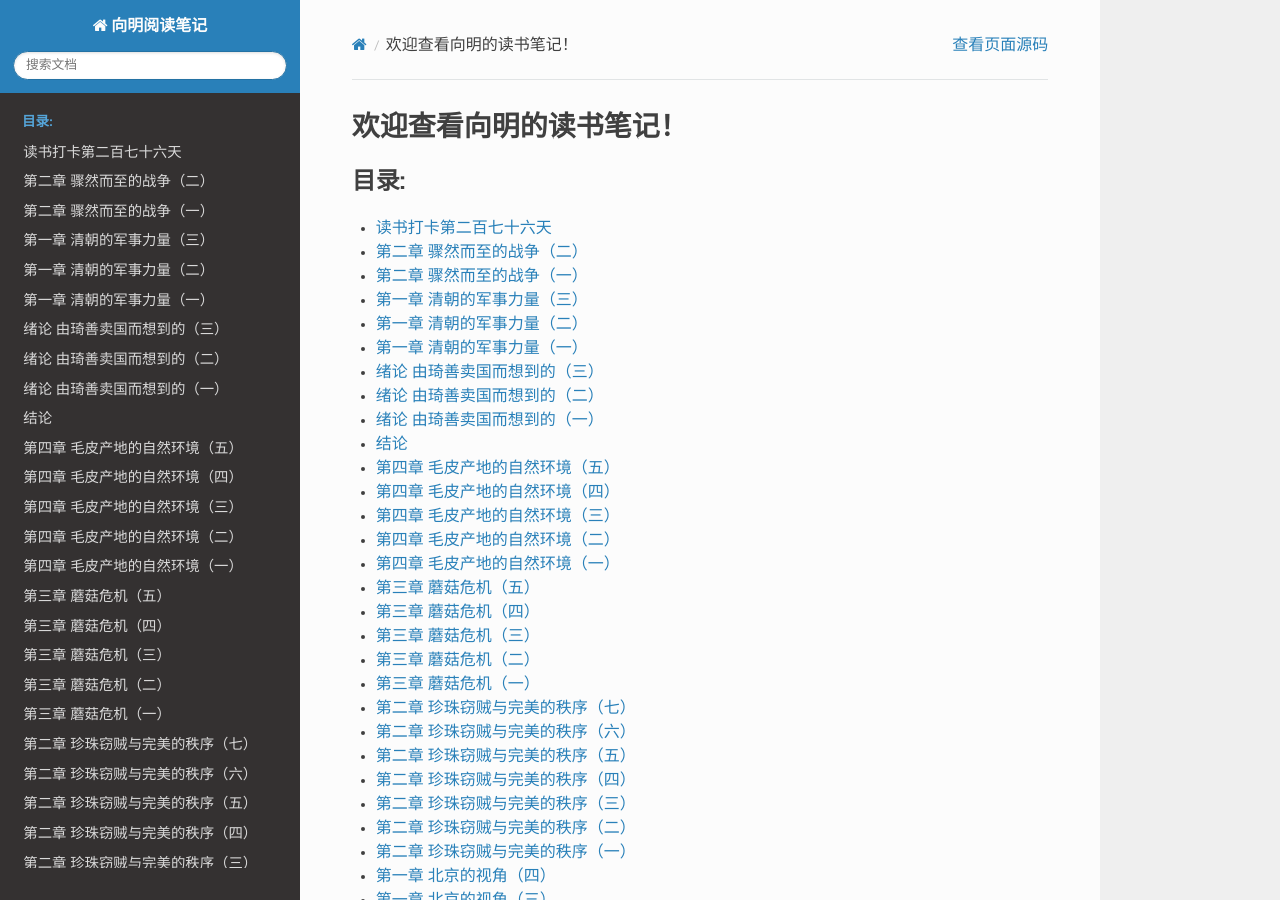
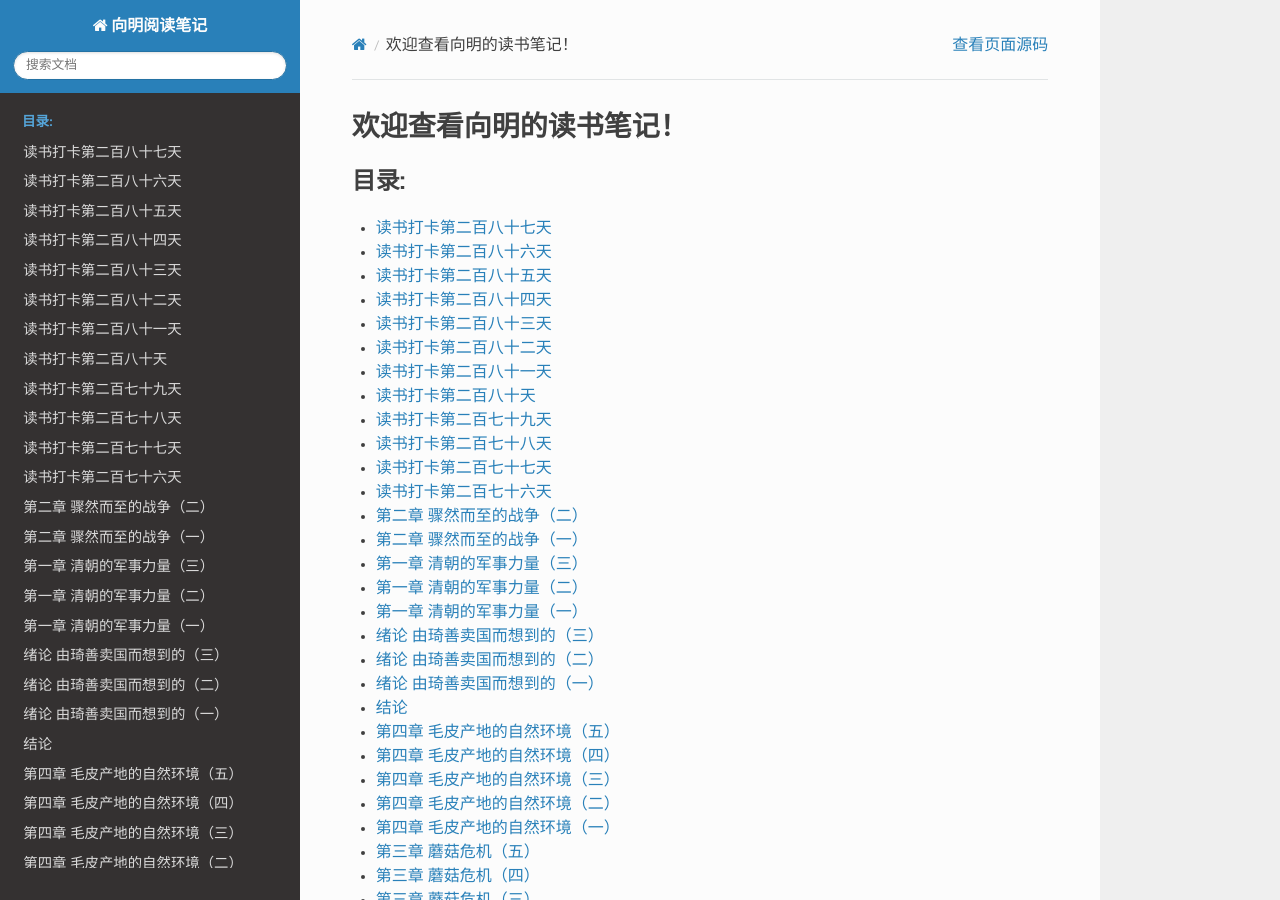
Before and after one commit to xiangming1975/reading, a Sphinx documentation site: the page built from source/index.rst, in a window 1280 px wide and 900 px high. Built offline with Sphinx 7.4.7 and the Read the Docs theme 2.0.0, drawn with Linux system fonts in a browser that asks for light colours; some of the changed lines change nothing that is shown.

Commit message:
继续读《天朝的崩溃》

```diff
--- a/source/2021-04-27.md
+++ b/source/2021-04-27.md
@@ -19,3 +19,27 @@
 陷阱！妥妥的陷阱！利用对手的无知设立的一个陷阱！骑士风度呢？绅士做派呢？
 
 > 义律……将鸦片商人的货物变为英国政府的财产，图谋以此为由向中国发动战争。
+
+> 1839年5月1日，当林则徐正在虎门收缴鸦片时，对形势的发展曾做出一个判断，……不必担心边衅。
+
+> 9月5日，林则徐……对义律此时表现出来的强硬态度大惑不解。
+
+> 他虽不时地报告英方行动的传闻，但总是认定为恫喝，……。1840年6月中旬，英军抵达广东沿海的战舰已达4艘，而林则徐竟将一次即将到来的战争，判断为一次大规模的鸦片武装走私。
+
+> 既然林则徐已经占有那么多的英方情报，成为清王朝中最了解英国的官员，那么，为什么他仍没有看出战争不可避免这一令人感到极为简单的趋向呢？
+
+> 这与林则徐分析情报时使用的思维方法与价值观念有关。
+
+> 他对英国人士反对鸦片贸易的言论格外倾心，对英国国王要求商人尊重中国法律的规定特别看重，……他认为，鸦片走私贸易是远离本土的英国商人，违反国令而进行的罪恶勾当，……他们的行动一定得不到英国国王的支持。
+
+> 林则徐认为，相对较弱的英国若派军远征，势必有路途遥远、补给困难诸后虞，因而不会出此下策。
+
+> 林则徐已经得知英国以贸易为立国之本，……林则徐认为，即便鸦片走私之利断绝，英国为茶叶等项利益，也绝不致于与中国决裂。
+
+> 认为这些毫无官方背景的散商绝无左右政府之能量。
+
+> 林则徐得出一个推论，义律与英属印度官员互相勾结，私下出动军舰前来实行恫喝，并非奉到英国国王的命令。
+
+> 他又得出一个推论，义律与印度英人不甘心鸦片利益的损失，准备向中国进行鸦片武装走私。
+
+在拥有足够信息的情况下，每一步都做出错误的推论，因为他每一步都是由己推人！
--- /dev/null
+++ b/source/2021-04-28.md
@@ -0,0 +1,39 @@
+读书打卡第二百七十七天
+===
+
+《天朝的崩溃（修订版）》（第十天）
+---
+
+### 第二章 骤然而至的战争（四）
+
+#### 四、林则徐的制敌方略（一）
+
+> 1839年9月4日，……要求中国官员供应食物，未达到目的后，士密下令开炮。中英之间的对抗，开始诉诸武力。
+
+> 由此至1840年6月下旬英国远征军开到，在9个多月的时间内，广东沿海共发生战事9起。
+
+> 至1840年6月下旬之前，中英双方运用国家武力进行的战事，仅为两起。
+
+> 九龙之战双方的报告大体吻合，……穿鼻之战，则是各执一词，大不相同。……双方各报胜仗。
+
+> 从今天通行的严格意义上划分，九龙之战和穿鼻之战，使中英两国实际上已经进入了战争状态。
+
+> 但是，林则徐自以为只是与未获国主命令而私邀来华的英舰……交战，而不是与英国的战争。
+
+> 很可能是穿鼻之战的结果，1840年初，林则徐……逐步形成了完整的制敌方略。
+
+> 尽管英国只有两艘军舰，清军水师仍无在海上取胜的能力，于是，他采用了避免海上舰船交锋，严防海口的以守为战的制敌方略。
+
+> 从林则徐的设想来看，其最重要的作战方法是，以海岸坚强据点，即炮台，来对抗来犯的英舰英船。
+
+> 炮台最基本的弱点是，无力防御登陆英军从炮台后侧方向发起的地面进攻。
+
+> 林则徐他们认为，英军尽管船坚炮利，但毫无陆战能力，因而绝不会舍舟登岸，从陆上发动进攻……。他们正是据此而未能对炮台的陆路防卫作有针对性的改进。
+
+> 林则徐等人这种荒谬的判断，……反映出当时的中国人对浮海东来的西方各国军事技能的无知。
+
+> 在林则徐的设想中，第二种战法是舰船交锋。……是关天培的水师师船战法和传统的火攻战法的结合和发展。
+
+> 林则徐设计的这种战法，可谓是书生议兵的典型。
+
+> 在林则徐的设想中，利用民众进行袭扰，是对上述两种战法的补充。
--- /dev/null
+++ b/source/2021-04-29.md
@@ -0,0 +1,19 @@
+读书打卡第二百七十八天
+===
+
+《天朝的崩溃（修订版）》（第十一天）
+---
+
+### 第二章 骤然而至的战争（五）
+
+#### 四、林则徐的制敌方略（二）
+
+> 1840年6月28日，……不久后，英国侵华军全部到齐。此时，在华英军兵力远远超出了林则徐的估计和想象。……合之海军，英军总兵力共约六七千人。……若从西方殖民史来看，这是一支颇具武力的军队。
+
+> 英军在广东不必进行任何陆上的军事行动，有效的打击应当打到接近首都的地方去。
+
+> 林则徐并不知道英军的作战方案，……他误以为，他的制敌方略成功了，……英军知难而返。
+
+> 林则徐的说法，显然有着很大的影响力，尤其是对于那些不相信天朝武功居然不敌岛夷之技的人们，更是如此。
+
+>处在失败中的人们，找不到胜利的迹象，最容易产生某种希望。林则徐就是这种希望。而且，局势越危急，战争越失利，这种希望之火就越放光芒。
--- /dev/null
+++ b/source/2021-04-30.md
@@ -0,0 +1,23 @@
+读书打卡第二百七十九天
+===
+
+《天朝的崩溃（修订版）》（第十二天）
+---
+
+### 第三章 剿、抚、剿的回旋（一）
+
+> 尽管战争骤然而至，尽管清王朝全无准备，但在传统的御外攘夷的武库中，已经为道光帝编制了剿、抚两套程序。道光帝交并轮番操之上阵。……在今人的眼光中，可谓分寸大乱。
+
+#### 一、初战
+
+> 1840年7月2日，炮声却首先在福建厦门响起。
+
+> 如同鸦片战争中所有的战斗一样，双方的战报永远不会吻合。
+
+> 英军将投书行动一再受挫的原因，很大程度上归结于清军不了解休战白旗的意义……。真正的原因并非如此。根据天朝对外体制，除广东外，各地官员未经许可不得收受外国文书……。
+
+> 邓廷桢督闽，他到职后，一直将查禁鸦片走私作为头等大事来抓，……没有意识到战争已经迫在眉睫，……看不到针对未来战争的设防措施。
+
+> 当时英国采取的两大军事行动：攻占定海和封锁沿海，在奏折中的反应是不一样的。……对于后者，各地的奏折（包括被封锁地区）基本上没有提到（仅林则徐奏报封锁广州）。以贸易为本、市场经济的英国，从本国的情势着眼，企图以此扼住中国经济的喉管，哪里会想到以农业为本、自然经济的中国对此基本上没有什么反应。
+
+正所谓思维不在一个世界上，你打你的，我打我的。
--- /dev/null
+++ b/source/2021-05-01.md
@@ -0,0 +1,54 @@
+读书打卡第二百八十天
+===
+
+《天朝的崩溃（修订版）》（第十三天）
+---
+
+### 第三章 剿、抚、剿的回旋（二）
+
+#### 二、剿抚之变
+
+> 根据礼乐征伐自天子出的儒家原则，战争的一切决定都应出自圣裁。今天看来如此缓慢的通讯速度，在对付地方造反、边境叛乱等传统战事时，已显露出鄙陋，但大体还能应付过去。可是，在这场由近代化的敌手发动的鸦片战争中，驿马的速度相对于军情的顿变，则是过于缓慢了。清廷的决策往往比实际慢半拍，甚至慢一二拍。
+
+> 道光帝最初得到的信息是很混乱的。在最初的20天内，他似乎是盲目行事。
+
+> 道光帝依次得到信息的时间与英军行动的顺序，恰恰颠倒，其对策也有不得要领之感。
+
+> 8月9日道光帝关于接受禀帖的谕令，却是清王朝决策的一大转机。
+
+> 清代皇帝每日须批阅上万字的奏章，作出一系列相应的决策，稍有疏漏，便会铸成大错。这种空前的高度集权的方式，对皇帝的人选提出了接近于神的要求，完全失去了合理性。朝廷的决策难以在具体分析和理性探讨的基础上作出，往往跟着君王一时的感觉走。
+
+对于这段文字我很认同。一个班五十人，每人写一篇五百字的作文，共计二万五千字。语文老师仅仅看一眼批一句“查”就要批改一个上午。要有针对性的批复，估计要好几天时间。估计清朝皇帝绝大多数奏折也都是秒批的吧。
+
+另：现在中央是怎样做决策的？挺好奇的。
+
+> 一旦出现问题，道光帝总爱把责任推诿于臣子们对他的欺骗，以道德的责难掩盖机制的沉疴。……对于臣下的功绩，他从未苛惜颁以赏赉，但一旦有错，那就不管他地位多高功劳多大，毫不犹豫予以严惩。在他这种不无乖戾的治理下，道光一朝大小臣工无不谨小慎微，得过且过。官场上粉饰之风大盛。
+
+> 智商平常且乏胆略的道光帝，绝不缺乏自信，总是以为他的每一次决策都是最佳方案，尽管后来一变再变。
+
+> ……在军机的人选上，又采用了最最可怕可恨的老实听话的标准。……每逢建言，先竭力揣摩帝意，只讨欢心而不究事理。
+
+> 这么一种决策机制，这么一位决策人，……其犯错误的概率极高。这是因为道光帝面对的是陌生的敌人，全新的问题，根本就无祖制可守可循。
+
+> 8月19日，道光帝收到这份将近4000字的照会，……次日才发下军机。……就在这短短的两天之中，他的旨意完全转变了，……即由主剿而倾心于主抚。
+
+> 而道光帝主抚意向的萌生原因，……竟是巴麦尊照会的翻译问题。
+
+> 该文件还多处将匡正译为申冤，抗议译为告明，赔偿译为昭雪，要求译为催讨，等等不一。……所有这些，使英方的表现显得情词恭顺。……使得道光帝由此居然将领兵上门要挟的敌凶，看作上门告御状的负屈外藩。
+
+> 按照不熟悉西方外交辞令的道光帝和琦善的理解，照会前面对林则徐的指控，属于申冤，后面的各项要求，属于乞恩。
+
+> 道光帝在钦差大臣伊里布奏折上的一段朱批，……也全盘地向我们透露道光帝主抚的层层原委。
+> * 一、衅端不能及时消除
+> * 二、国家财赋经不起消耗
+> * 三、英方的要求在于贸易和诉冤
+
+> 由此，道光帝自以为窥破了英方的底蕴。……至于巴麦尊照会中提出的各项要求，道光帝……似乎没有完全放心上。
+
+真的是鸡同鸭讲。前面说道光帝的军机大臣不干事，问题是，遇到中西方打交道这种全新事宜，军机大臣能干事又如何？能干什么事呢？估计张居正来也会犯错，而且是犯同样的错！
+
+> 道光帝此时主抚，全可从祖法祖制中找到根据，……抚与降之间，有着严格的区别。……当时决定抚计和执行抚策的道光帝和琦善，却感到道顺理合。
+
+> 北方的危局消弭之后，道光帝对自己的驭夷能力产生了虚假的估计。
+
+> 在专制社会中，独裁者原本可不用讲道理的。因为，所有的道理都在他一人手中。
--- /dev/null
+++ b/source/2021-05-02.md
@@ -0,0 +1,45 @@
+读书打卡第二百八十一天
+===
+
+《天朝的崩溃（修订版）》（第十四天）
+---
+
+### 第三章 剿、抚、剿的回旋（三）
+
+#### 三、伊里布与浙江停战
+
+> 在1840年下半年最初的日子里，两江总督伊里布，这位被后人称为投降派（或主和派、主抚派）主力队员的封疆大吏，一开始也是主剿的，就像道光帝和琦善一样。
+
+> 最初这一个多月的经历中，……伊里布的态度……只是一意主剿；而在实际行动中，……更为干练。……干净利落而不失周全。……伊里布所做的这一切，表明他无愧为道光帝所倚重的能员。
+
+> 可以，一到浙江前线之后，伊里布变了。……原有的经验因情势不同而统统派不上用处。
+
+> 伊里布的官宦生涯中，四分之三是在云南度过的。长久的天高皇帝远的边疆经历，养成其果敢的性格、干练的作风，也培植了其强烈的自信。
+
+> 道光帝交给伊里布的使命，是渡海作战，收复定海。
+
+> 伊里布不再表现出先前的精明、果敢和自信。……举措从实在归于空虚，言词由明确变为含混。
+
+这说明，他在云南时期的果敢、干练，其实只是欺负野人带来的虚假的果敢干练。欺负野人嘛，怎么玩都玩不坏。现在面对英军，轮到他当野人了，就暴露出真实的内在——懦弱！
+
+> 浙江停战是伊里布的杰作。他以臣子的身份，巧妙地改变了道光帝圣旨规定的任务。停战使他避免了毫无胜利希望的武力进攻定海的战事，避免了难有中意结果的外交谈判，而原本由他承担的收复定海的责任，此次竟不动声色地转移到负责广东谈判的琦善身上。
+
+这就是政坛老油条，工作的首要任务不是做事，而是把麻烦撇掉！什么事不做还显得自己做了很多事情！
+
+> 他已经看出军事上的对敌绝无希望，但就是不说，使得中枢不能及时地明了前线的情况。
+
+对朝廷对国家毫无忠诚可言，只知明哲保身、保护自己的利益。
+
+> 面对道光帝一道道迅克舟山的严旨，伊里布表面上仍大谈如何进兵，但又层出不穷地预设种种条件，用意正在于延宕时日。
+
+> 1841年2月10日，免去伊里布钦差大臣的差使，……
+
+> 伊里布知道自己已经失宠，亟欲亲手收复定海，以作补救而挽帝意，不愿让眼看到手的功劳反为裕谦享有……。他一反官场常规，……加紧收回舟山的交涉。
+
+> 而在伊里布的奏折中，情况就不同了。……明明是一场抢功的把戏，竟被他说成是不诿卸责任的勇为。针对道光帝历次武力攻克舟山的严旨，伊里布还在同日专上一折，胡编了所谓的进攻计划……。2月27日，他再奏道光帝，又生编了一段收回舟山的详细情节……。
+
+果然果然，果然干练！但私心使得他将自己所有的果敢、干练，都用在对付上司，而不是对付敌人方面。
+
+> 那种容不得半点不同意见、强求一致的政治体制和君主作风，又何曾不是在客观上催化、助长这种风气？
+
+的确，根子还是出在道光帝、出在清朝这种体制上。
--- /dev/null
+++ b/source/2021-05-03.md
@@ -0,0 +1,39 @@
+读书打卡第二百八十二天
+===
+
+《天朝的崩溃（修订版）》（第十五天）
+---
+
+### 第三章 剿、抚、剿的回旋（四）
+
+#### 四、琦善与广东谈判
+
+> 琦善的面前，只是死路一条。英方的开价与清方的还价差之霄壤，没有调和的余地。
+
+> 主持广东谈判的英方代表义律和清方代表琦善，显然都不具备（有权作出让步）此等资格。
+
+> 巴麦尊本人根本不相信谈判，……明确主张用大炮来说话，……
+
+> 对英夷的桀骜不驯，道光帝是绝不让步，主张立即动武的。
+
+> 所谓广东谈判，实际上是义律越权，琦善违旨的活动，其中义律走得比琦善更远。
+
+> 义律……好像害怕一开始就吓跑了对手，采取的是逐级加码的战术。
+
+> 琦善虽已看出事情非常难办，但还以为手中有几分左右局势的能力，照会上仍游笔自如。
+
+> 1841年，英军攻占了虎门口的沙角、大角，清军大败。
+
+> 战败的现实，似乎使琦善尚有幻想的头脑变得冷静了：自己原来并没有讨价还价的本钱。……1月11日，他竟不顾自己的身份和权限，擅自做主，照会义律，作出重大让步，……
+
+> 1841年1月20日，义律据琦善照会中那句含义不确的话，宣布已与琦善达成四项初步协定，……
+
+算不算一个冤大头遇上一个精似鬼？
+
+> 道光帝在谕旨中，主剿的调门越来越高，对琦善的态度也越来越严厉。
+
+> 但是，琦善的行动，恰恰相反。……前往虎门，与义律直接会谈。
+
+> 此后，琦善如同前面所述的伊里布，全靠谎言来维持日子。
+
+主动认怂，图个啥？觉得打不过就不打了？
--- /dev/null
+++ b/source/2021-05-04.md
@@ -0,0 +1,31 @@
+读书打卡第二百八十三天
+===
+
+《天朝的崩溃（修订版）》（第十六天）
+---
+
+### 第三章 剿、抚、剿的回旋（五）
+
+#### 五、虎门大战
+
+> 1834年底，关天培接手新职。他详细考察了虎门的地理形势，提出了三重门户的防御设想。
+
+> 1838年， 英舰直逼虎门，……再次加强防御能力。……1839年，增建工程完工，虎门成为清朝最强大的海防要塞。
+
+> 其实质是层层堵截，防止敌舰闯过虎门，直逼广州。可是，敌舰若不是急着闯过虎门，而是直接进攻炮台，那么三重门户就成了三重互不相连孤立无援的据点。
+
+> 由此可见，清王朝倚为长城的虎门防卫体系，……就是一只靠不住的跛脚鸭。
+
+> 虎门战败的真正原因是什么呢？
+
+> 英军这种战舰攻击正面、陆军抄袭背后的战术，体现出来的是近代的军事学术。
+
+> 就数量而言，英军舰炮已是清军的四倍有余，就质量而言，差别有如霄壤。
+
+> 在水面战斗中，清军更不是对手。
+
+> 关天培战前设计的战法，本是层层阻截敌舰的阑入……。遇到这股无意越过而竟然直攻的敌人，实际上他已无战术可言。
+
+> 从下横档岛这一细部之中，我们可以看出当时中西战术思想的差距。
+
+> 虎门战败与琦善当家无涉，换清王朝任何一个人来主持，也改变不了战败的命运。这是因为，战败的原因几乎全是军事的，是由双方军事力量的强弱、技战术水准的高下决定的。
--- /dev/null
+++ b/source/2021-05-05.md
@@ -0,0 +1,33 @@
+读书打卡第二百八十四天
+===
+
+《天朝的崩溃（修订版）》（第十七天）
+---
+
+### 第四章 广州的战局（一）
+
+> 道光帝将琦善对军情的如实供词，统统当作妄称的虚情，要挟道光帝的危言，并予以道德的斥责。这实际上也下了一道钳口令，封住了杨芳和奕山的嘴巴：不仅不许败，而且不许言败。
+
+> 这就把杨芳和奕山推上绝路，他们面前只有一条出路——捏谎。
+
+> 广州到北京的河川山岭，成了谎话的天然屏障。整个广州战局，完全成为一个骗局。
+
+#### 一、杨芳的果勇
+
+> 道光帝对杨芳的希望最大，冀求在南国的海疆，再展昔日西北的荣光。
+
+> 然而，杨芳的战马从未涉足广东。他同所有的天朝大吏一样，遇到了陌生的敌人。
+
+> 历来谓英军大舰不得入内河、小船无能作为的清朝官吏，此次饱尝了英军轻型战舰的威力。
+
+> 从3月5日至3月18日，战功赫赫的果勇侯杨芳，在这两周中终于弄清了一个事实，他手中并无制服这些夷人的招术。
+
+> 义律不希望广州的战事吓跑了居住在广州的富商。
+
+> 因此，义律在得知琦善被黜后，预料到中英两国条约一事不可能在广州达成，改而谋求先恢复广州通商，再领兵北上进攻，另寻缔约的出路。
+
+> 根据当时的情报判断，……此时若要保全广州，唯有同意恢复通商，别无选择。这与他本人内心是否主站或主和都没有关系。
+
+> 杨芳未受重罚，并非是道光帝待人不公，而是他在奏折中施展了一整套粉饰夸大加躲闪腾挪的功夫。他始终没有让道光帝知道广州内河战败的真情，始终没有让道光帝知道英国已经恢复通商。
+
+下属出现大面积欺瞒上司的行为，首先要作出反省的，应该是上司本人啊！
--- /dev/null
+++ b/source/2021-05-06.md
@@ -0,0 +1,49 @@
+读书打卡第二百八十五天
+===
+
+《天朝的崩溃（修订版）》（第十八天）
+---
+
+### 第四章 广州的战局（二）
+
+#### 二、奕山的靖逆
+
+> 奕山出征了。他是继林则徐、琦善之后，第三位由京赴粤的大员。……他是否也走上了与前任相同的道路？
+
+> 尽管道光帝催得很紧，但奕山赶路的速度并不快。
+
+怕不是在磨蹭等待前方战事尘埃落定吧？
+
+> 奉旨剿夷的奕山，似乎很看重对英强硬的林则徐。在未进入广州之前，便写信给林则徐，约他面谈问计。
+
+> 林则徐的军事思想，仍停留在其战前的水平上，并没有从广东的一系列战事中，总结出真正的经验教训。
+
+> 广州的大员们准备与英方联手，导演一场专门做给道光帝看的戏！
+
+官员们欺上瞒下到和敌人合作的地步，这个朝廷这个朝代可以终结了。
+
+不过话又说回来，如果虎门销烟以后能有官员用现代外交思维和手段处理问题，会不会就不会出现后面这一系列战事了？
+
+> 从军事学的角度来看，奕山组织的进攻实谓可笑。……道光帝期待数月翘首盼捷的兜剿，只不过是这种骚扰性质的战斗。
+
+> 奕山部署的秘密进攻，已经失去了奇袭的功效。英方对此已有准备。
+
+> 对于5月21日深夜至5月22日的战事，中英双方文献的记载，差别非常之大。
+
+> 就战术评价而言，英军……的战法，仍是其四个多月前的沙角之战的放大；而从奕山的布防来看，他根本没有想到英军会如此作战。
+
+都不做战后总结和分析的吗？
+
+> 5月26日，……义律开出了停战条件。……奕山——义律的停战协定即由此而成立。……缴纳款项的事宜，进行得非常之快。……至31日，全部付清，整整提前了两天。
+
+> 剩下的问题，就是如何向道光帝交账。
+
+> 奕山对此的方法，与杨芳同，捏谎；但其胆量和水准超过杨芳。
+
+> 战败后的广州，并没有像通常那样死气沉沉，而是上上下下都喜气洋洋地互贺升迁。
+
+> 谎言使是非颠倒，赏罚颠倒。就此功利的角度来看，清王朝若不变成一个谎言世界，那才真是咄咄怪事呢。
+
+> 道光帝没有继续究诘下去，……不了了之。他似乎已经倾意于奕山谎报的和平，……
+
+老大都需要一个虚假的战报来骗自己，下属怎可能不撒谎呢？
--- /dev/null
+++ b/source/2021-05-07.md
@@ -0,0 +1,33 @@
+读书打卡第二百八十六天
+===
+
+《天朝的崩溃（修订版）》（第十九天）
+---
+
+### 第四章 广州的战局（三）
+
+#### 三、三元里抗英的史实与传说
+
+> 据各种中文文献，三元里等地民众奋起抗英，直接原因有三：一、英军开棺暴骨，二、英军劫掠财物，三、英军强奸、调戏妇女。
+
+> 对照英方文献，其第一项开棺暴骨的指控当为事实。
+
+> 英方文献中虽没有正面提及劫掠，但其中的许多痕迹又可使我们大致推测出其场面。
+
+> 英军在占领广州城北高地期间确有对妇女犯罪的事实，……
+
+> 翻检中文历史文献，对整个（三元里）事件的描绘，眉目不清，且各有说法，很难理出一个头绪来。
+
+> 英方的记载可谓是众口一词，……
+
+> 从军事学术的角度来观察，三元里抗英之战虽有意义，但其作用十分有限，其战果大小的分歧并无决定性的意义。
+
+> 英军撤离广州，主要是奕山——义律停战协定大体得以实现，其次是英军亟需修整，其中也包括了三元里民众抗英的作用。
+
+> 三元里民众抗英的主要领导人是谁，……在今天已全失意义；重要的在于，通过领导人的辨认，弄清参加这次事件的主体。……此时广州北郊的乡村中必然存在着某种社会组织，否则不可能有此效率。
+
+> 参加三元里抗英的组织形式似为多样的，……其领袖也包含了各色人等，……
+
+> 保家战斗和卫国战争，在观念上的区别是显而易见的，无需过多的分析。
+
+> 三元里抗英斗争，……将之提升到民族主义或爱国主义的精神展示，则脱离了当时的时代。
--- /dev/null
+++ b/source/2021-05-08.md
@@ -0,0 +1,7 @@
+读书打卡第二百八十七天
+===
+
+《天朝的崩溃（修订版）》（第二十天）
+---
+
+### 第五章 东南壁垒的倾塌
```
